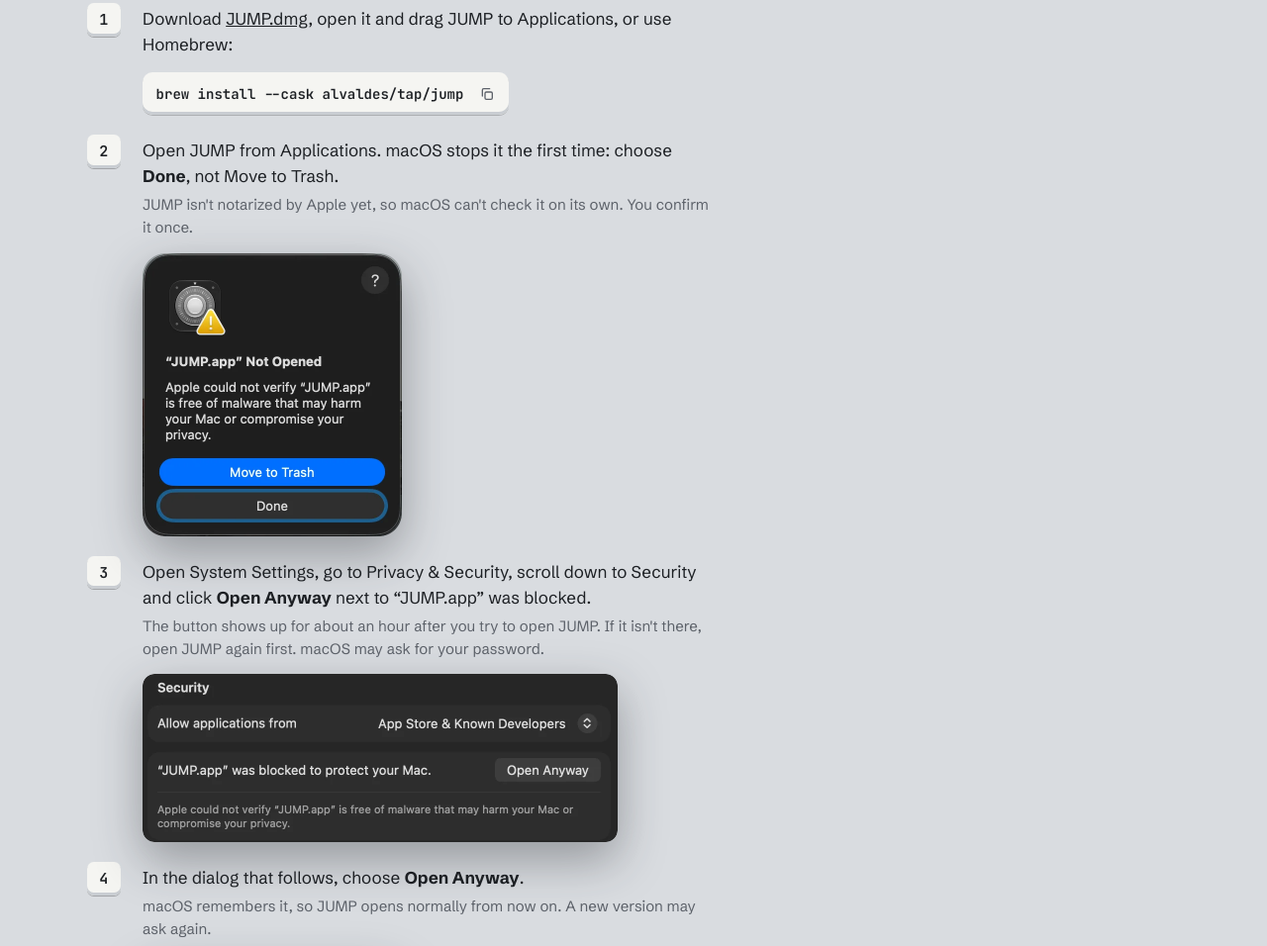
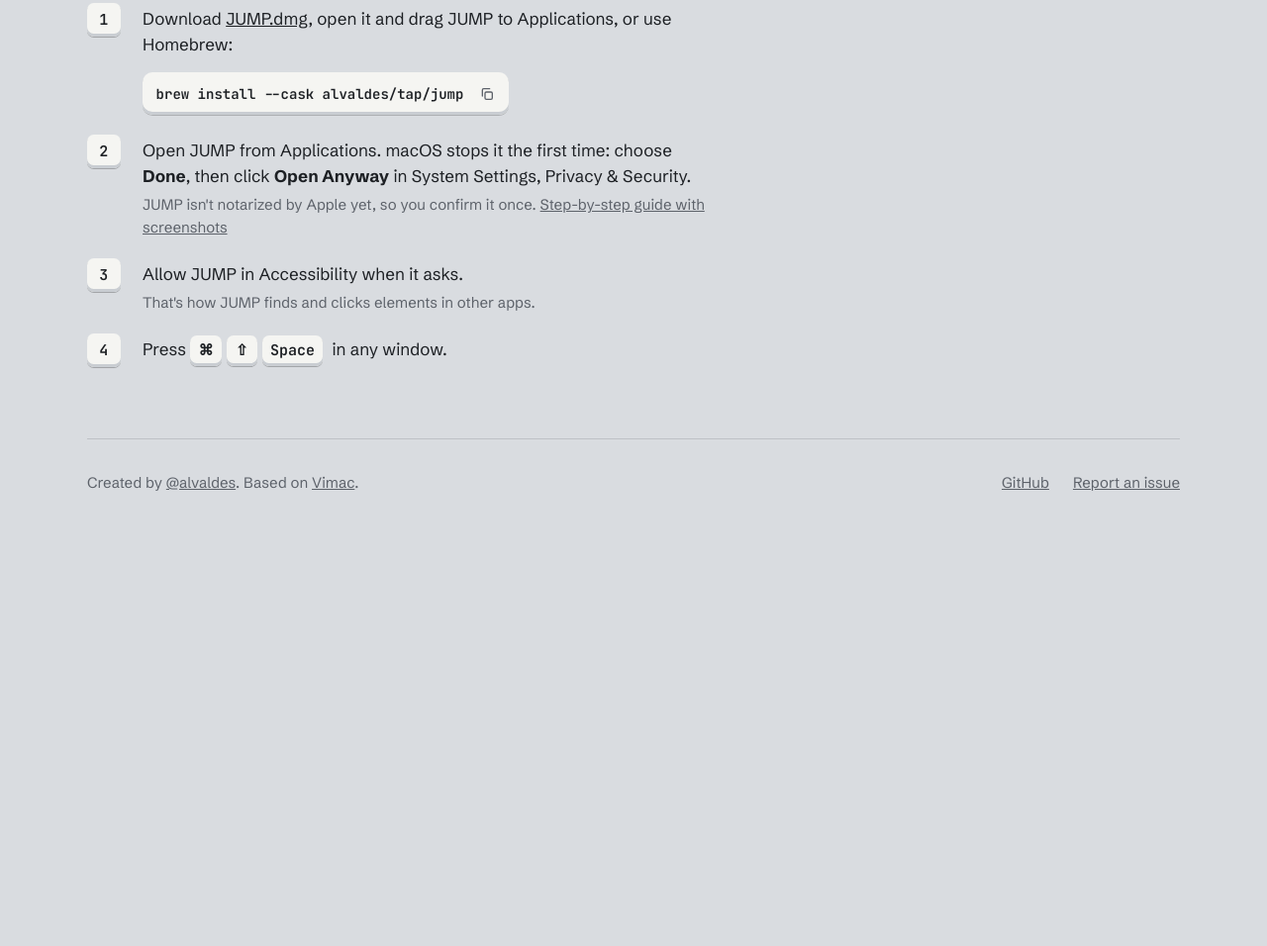
Before and after one commit to alvaldes/jump, a plain HTML site: page docs/index.html in a window 1280 px wide. Shown: the part 3196-4152 px from the top of the page at 99% size. After the commit the page ends 3743 px from the top, so only its background shows below. Drawn offline with Linux system fonts and the light colour scheme.

Commit message:
docs: link the install guide instead of repeating the first-launch steps

```diff
--- a/docs/index.html
+++ b/docs/index.html
@@ -183,9 +183,6 @@
     }
     .steps p { margin: 0; }
     .steps .note { color: var(--shade); font-size: 0.9375rem; margin-top: 0.2rem; }
-    .steps img { display: block; max-width: 100%; height: auto; margin-top: 0.9rem; filter: drop-shadow(0 18px 24px rgba(20, 24, 30, 0.35)); }
-    .steps img.dialog { width: 262px; }
-    .steps img.pane { width: 480px; border-radius: 12px; }
 
     footer { border-top: 1px solid var(--line); padding: 2rem 0 3rem; color: var(--shade); font-size: 0.9375rem; display: flex; flex-wrap: wrap; gap: 0.5rem 2rem; justify-content: space-between; }
     footer p { margin: 0; }
@@ -354,19 +351,8 @@
             </div>
           </div></li>
           <li><div>
-            <p>Open JUMP from Applications. macOS stops it the first time: choose <strong>Done</strong>, not Move to Trash.</p>
-            <p class="note">JUMP isn't notarized by Apple yet, so macOS can't check it on its own. You confirm it once.</p>
-            <img class="dialog" src="assets/install/blocked.webp" width="524" height="572" alt="macOS dialog: “JUMP.app” Not Opened, with Move to Trash and Done buttons">
-          </div></li>
-          <li><div>
-            <p>Open System Settings, go to Privacy &amp; Security, scroll down to Security and click <strong>Open Anyway</strong> next to “JUMP.app” was blocked.</p>
-            <p class="note">The button shows up for about an hour after you try to open JUMP. If it isn't there, open JUMP again first. macOS may ask for your password.</p>
-            <img class="pane" src="assets/install/settings.webp" width="960" height="340" alt="Privacy &amp; Security settings: “JUMP.app” was blocked to protect your Mac, with an Open Anyway button">
-          </div></li>
-          <li><div>
-            <p>In the dialog that follows, choose <strong>Open Anyway</strong>.</p>
-            <p class="note">macOS remembers it, so JUMP opens normally from now on. A new version may ask again.</p>
-            <img class="dialog" src="assets/install/confirm.webp" width="524" height="702" alt="macOS dialog: Open “JUMP.app”?, with Move to Trash, Open Anyway and Done buttons">
+            <p>Open JUMP from Applications. macOS stops it the first time: choose <strong>Done</strong>, then click <strong>Open Anyway</strong> in System Settings, Privacy &amp; Security.</p>
+            <p class="note">JUMP isn't notarized by Apple yet, so you confirm it once. <a href="https://alvaldes.vercel.app/en/blog/open-unnotarized-mac-apps/">Step-by-step guide with screenshots</a></p>
           </div></li>
           <li><div><p>Allow JUMP in Accessibility when it asks.</p><p class="note">That's how JUMP finds and clicks elements in other apps.</p></div></li>
           <li><div><p>Press <span class="keys"><kbd class="key">⌘</kbd><kbd class="key">⇧</kbd><kbd class="key">Space</kbd></span> in any window.</p></div></li>
```
Also changed, not shown: docs/assets/install/blocked.webp (deleted), docs/assets/install/confirm.webp (deleted), docs/assets/install/settings.webp (deleted), 1 other file.
